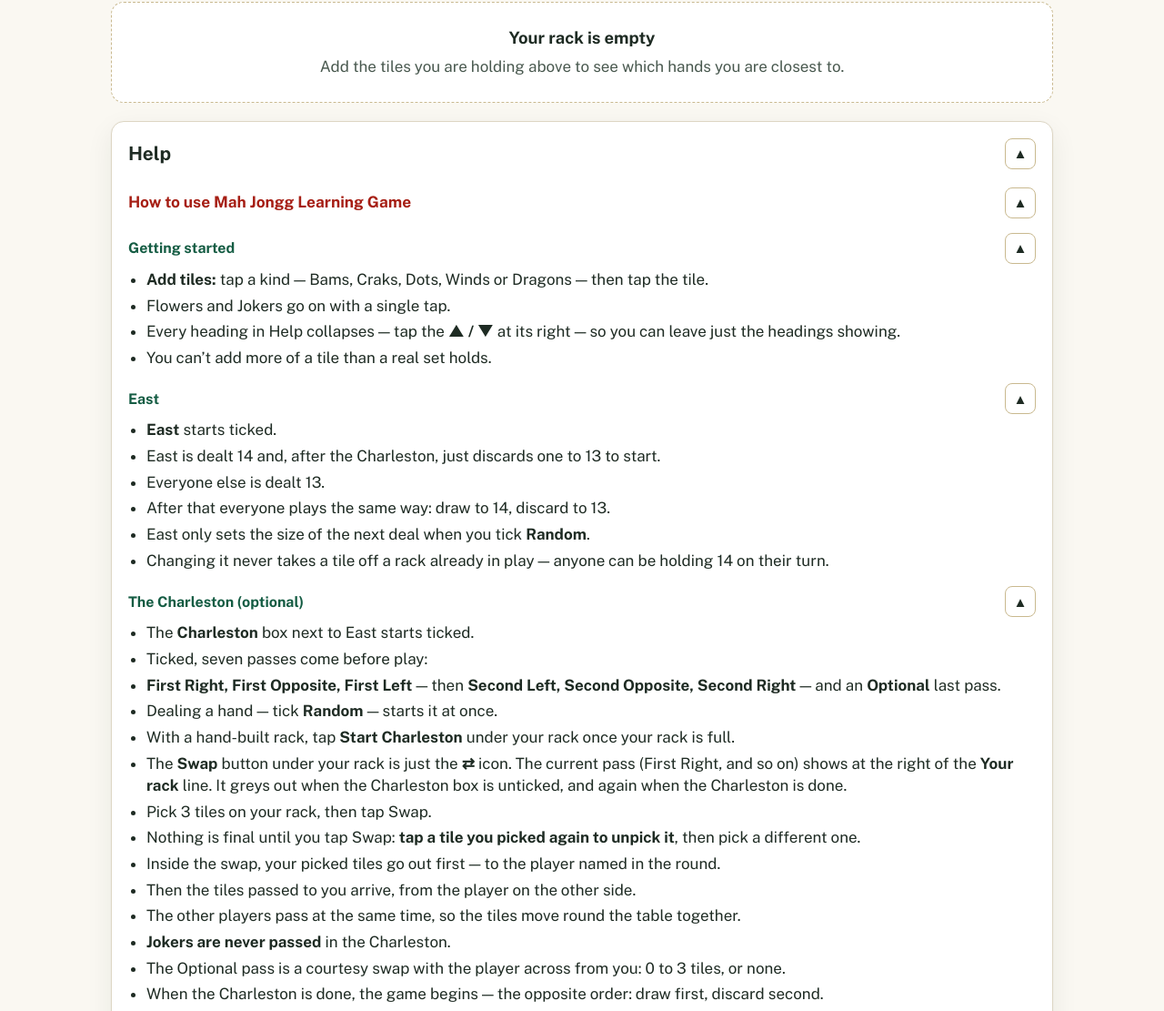
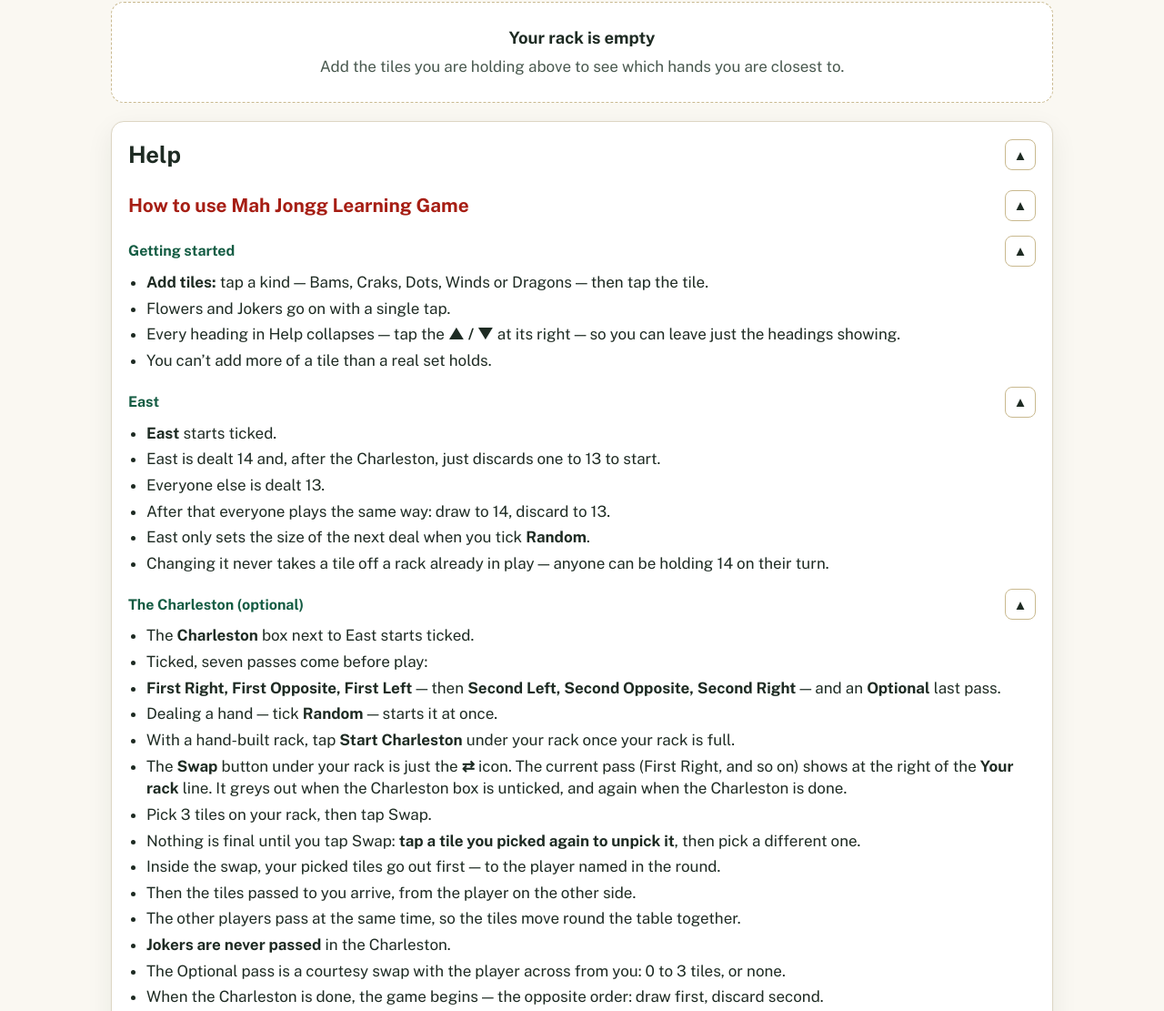
Before and after one commit to MIke24435/exponology-site, a plain HTML site: page apps/mah-jongg-hand-matcher/app.html in a window 1280 px wide. Shown: the part 1225-2336 px from the top of the page at 91% size. Drawn offline with nearby package versions, Linux system fonts and the light colour scheme.

Commit message:
Mah Jongg Learning Game: Help headings bigger, both sections red
How to read now matches How to use in red, and Help plus the two
main section headings are larger (Help 1.3 to 1.6rem, sections 1.08
to 1.3rem). Sub-headings unchanged.

```diff
--- a/apps/mah-jongg-hand-matcher/app.html
+++ b/apps/mah-jongg-hand-matcher/app.html
@@ -452,16 +452,15 @@
   .sp-star{color:#d9a400;font-size:1.25rem;line-height:1;margin-left:3px}
   /* Help panel */
   #help,#help-use,#help-read,#help-charleston,#help-discards,#help-opponents,#help-speed,#help-call,#help-draw,#help-joker-exchange{scroll-margin-top:14px}
-  .help-panel h2{font-size:1.3rem;margin:0}
-  .help-panel h3{font-size:1.08rem;margin:20px 0 6px}
+  .help-panel h2{font-size:1.6rem;margin:0}
+  .help-panel h3{font-size:1.3rem;margin:20px 0 6px}
   .help-panel h4{font-size:1rem;margin:16px 0 5px;color:var(--jade)}
   /* Every Help heading collapses, with the ▲ / ▼ at the far right:
      Help itself, the two sections, and every green sub-heading.
-     "How to use" is red, "How to read" stays green, so the two
-     sections read apart at a glance. */
+     Both section headings are red, the same colour. */
   .help-panel h2,.help-panel h3,.help-panel h4{display:flex;align-items:center;gap:8px}
   .help-panel h3#help-use{color:var(--red)}
-  .help-panel h3#help-read{color:var(--jade)}
+  .help-panel h3#help-read{color:var(--red)}
   .help-panel ul{margin:0;padding-left:20px}
   .help-panel li{margin:4px 0}
   .blocker-head{
```
